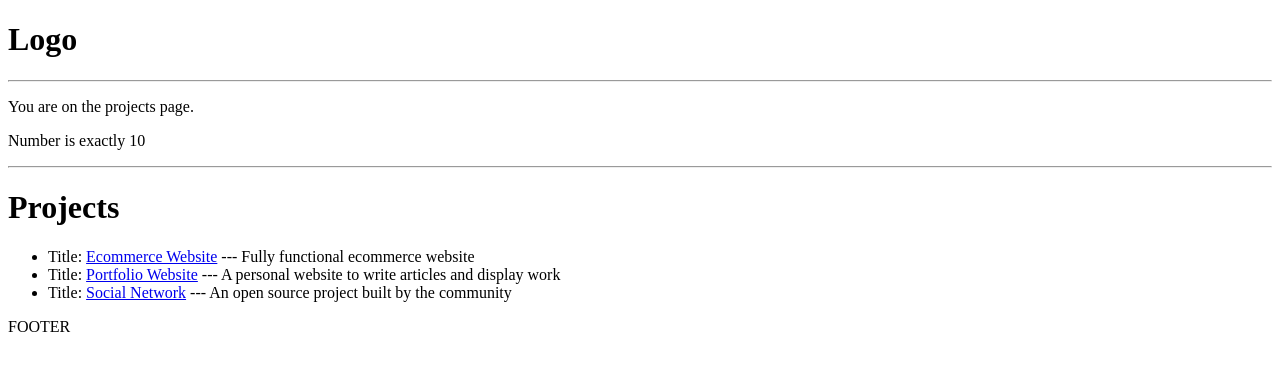
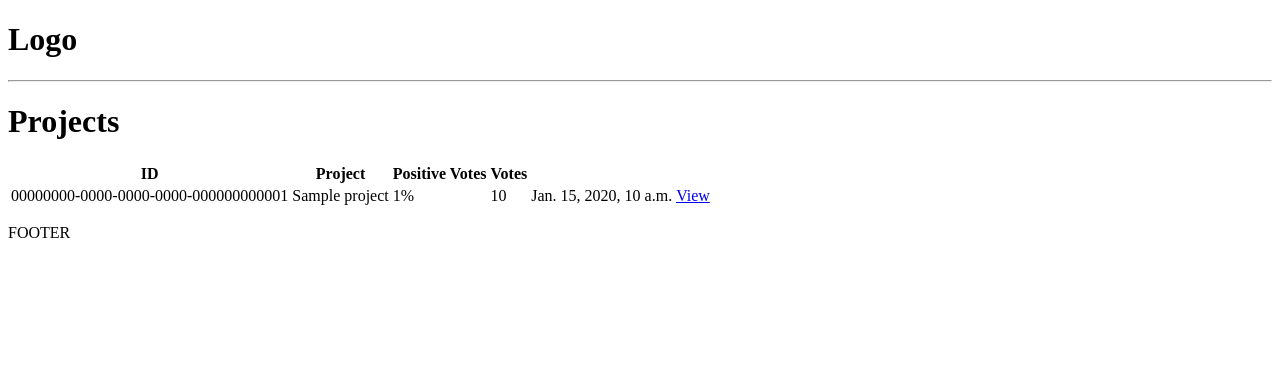
Before and after one commit to dpirrott/dev-search, a Django app: page / in a window 1280 px wide. Shown: the top 371 px of the page. Run offline with Django 4.2, Linux system fonts and the light colour scheme; tables that the repository leaves empty hold one stand-in row (values such as "Sample post").

Commit message:
Linked database models to templates through views.py, can now view sample data in browser

```diff
--- a/devsearch/projects/templates/projects/projects.html
+++ b/devsearch/projects/templates/projects/projects.html
@@ -1,23 +1,29 @@
 {% extends 'main.html' %}} {% block content %}
-<p>You are on the {{ page }} page.</p>
 
-{% if number > 10 %}
-<p>Number is greater than 10</p>
-{% elif number == 10 %}
-<p>Number is exactly 10</p>
+<h1>Projects</h1>
 
-{% else %}
-<p>Number is less than 10</p>
-{% endif %}
+<table>
+  <thead>
+    <tr>
+      <th>ID</th>
+      <th>Project</th>
+      <th>Positive Votes</th>
+      <th>Votes</th>
+      <th></th>
+    </tr>
+  </thead>
+  <tbody>
+    {% for project in projects %}
+    <tr>
+      <td>{{ project.id }}</td>
+      <td>{{ project.title }}</td>
+      <td>{{ project.vote_ratio }}%</td>
+      <td>{{ project.vote_total }}</td>
+      <td>{{ project.created }}</td>
+      <td><a href="{% url 'project' project.id %}">View</a></td>
+    </tr>
+    {% endfor %}
+  </tbody>
+</table>
 
-<hr />
-<h1>Projects</h1>
-<ul>
-  {% for project in projects %}
-  <li>
-    Title: <a href="{% url 'project' project.id %}">{{ project.title }}</a> ---
-    {{project.description}}
-  </li>
-  {% endfor %}
-</ul>
 {% endblock %}
--- a/devsearch/projects/views.py
+++ b/devsearch/projects/views.py
@@ -1,40 +1,21 @@
 from django.shortcuts import render
 from django.http import HttpResponse
+from .models import Project
 
 
 # Create your views here.
-projectsList = [
-    {
-        "id": "1",
-        "title": "Ecommerce Website",
-        "description": "Fully functional ecommerce website",
-    },
-    {
-        "id": "2",
-        "title": "Portfolio Website",
-        "description": "A personal website to write articles and display work",
-    },
-    {
-        "id": "3",
-        "title": "Social Network",
-        "description": "An open source project built by the community",
-    },
-]
 
 
 def projects(request):
-    page = "projects"
-    number = 10
+    projects = Project.objects.all()
+    context = {"projects": projects}
     return render(
         request,
         "projects/projects.html",
-        {"page": page, "number": number, "projects": projectsList},
+        context,
     )
 
 
 def project(request, pk):
-    projectObj = None
-    for i in projectsList:
-        if i["id"] == pk:
-            projectObj = i
+    projectObj = Project.objects.get(id=pk)
     return render(request, "projects/single-project.html", {"project": projectObj})
```
Also changed, not shown: devsearch/devsearch/settings.py (+38 -39 lines), devsearch/projects/templates/projects/single-project.html (+7 -0 lines), devsearch/projects/migrations/0001_initial.py, devsearch/projects/migrations/0002_tag_project_vote_ratio_project_vote_total_review_and_more.py (deleted).
